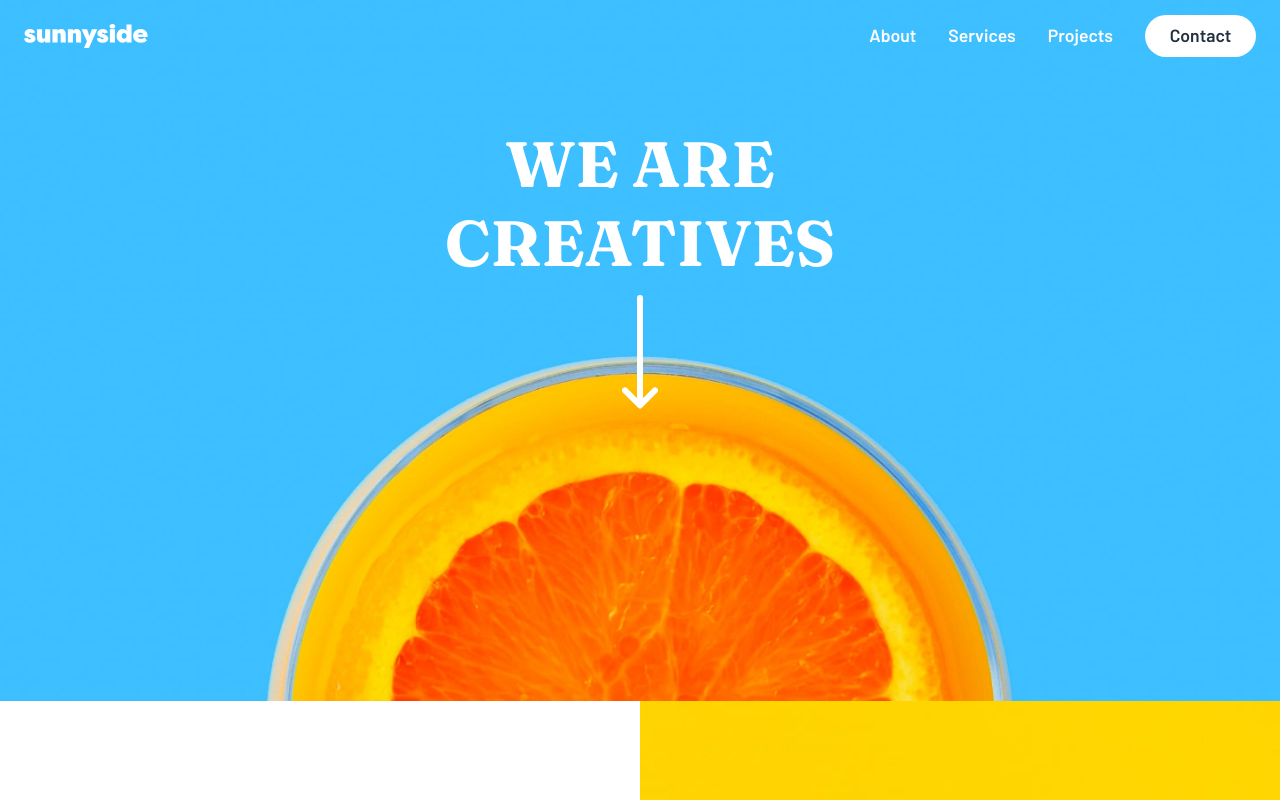
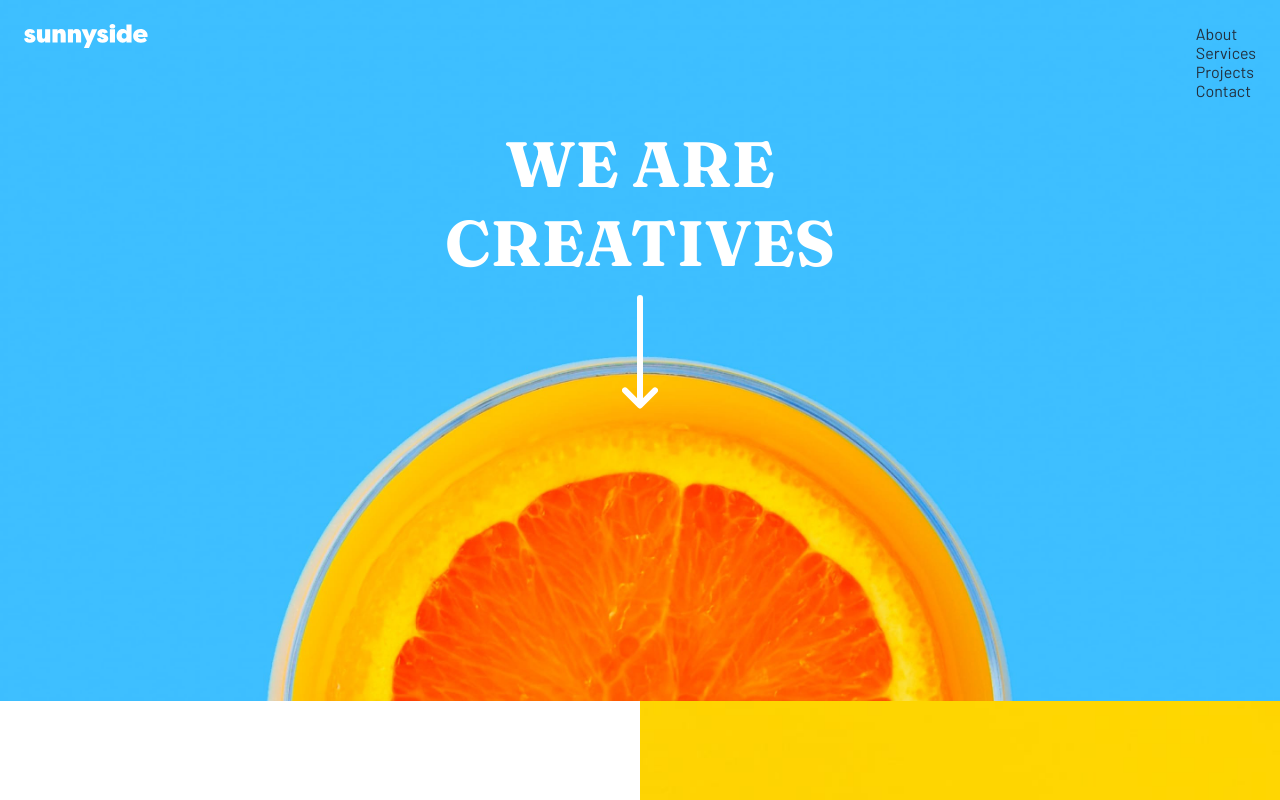
Before and after one commit to MarziaJalili/sunnyside-agency-landing-page, a React (Vite) app: page / in a window 1280 px wide. Shown: the top 800 px of the page. Built offline with nearby package versions, Linux system fonts and the light colour scheme.

Commit message:
probably solve the reported issue

```diff
--- a/src/components/SocialIcons.jsx
+++ b/src/components/SocialIcons.jsx
@@ -9,7 +9,7 @@ const SocialIcons = () => {
     const socialIcons = icons.map((icon, index) => {
         return (
             < li key={index}>
-                <a href="#">
+                <a href="#" aria-label="Social Media Link">
                     {icon}
                 </a>
             </li >
--- a/src/components/header/Navbar.jsx
+++ b/src/components/header/Navbar.jsx
@@ -1,8 +1,6 @@
 
 const Navbar = () => {
     return (
-
-        <nav>
         <ul>
             <li>
                 <a href="#">
@@ -19,7 +17,6 @@ const Navbar = () => {
                 <a href="#">Contact</a>
             </li>
         </ul>
-        </nav>
     )
 }
 
```
Lines whose indentation alone changed are shown as unchanged.
